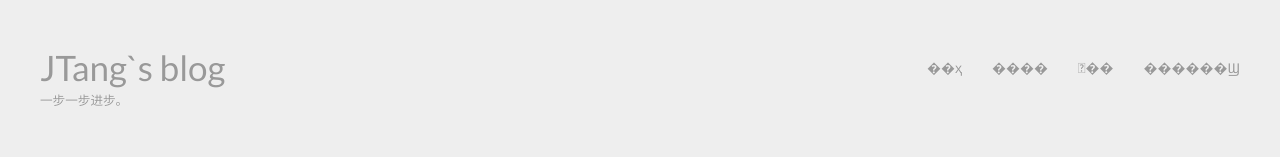
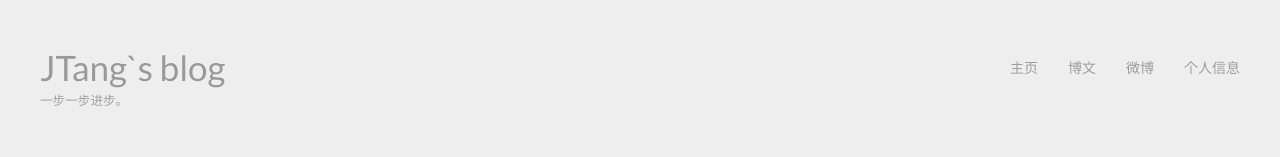
Before and after one commit to wjtang/wjtang.github.io, a plain HTML site: page 2016/03/27/hello-world/index.html in a window 1280 px wide. Shown: the top 157 px of the page. Drawn offline with nearby package versions, Linux system fonts and the light colour scheme.

Commit message:
Site updated: 2016-03-29 12:44:47

```diff
--- a/2016/03/27/hello-world/index.html
+++ b/2016/03/27/hello-world/index.html
@@ -35,13 +35,13 @@
 <nav id="main-nav" class="alignright">
   <ul>
 
-      <li><a href="/">��ҳ</a></li>
+      <li><a href="/">主页</a></li>
 
-      <li><a href="/archives">����</a></li>
+      <li><a href="/archives">博文</a></li>
 
-      <li><a href="/">΢��</a></li>
+      <li><a href="/">微博</a></li>
 
-      <li><a href="/">������Ϣ</a></li>
+      <li><a href="/">个人信息</a></li>
 
   </ul>
   <div class="clearfix"></div>
```
Also changed, not shown: 2016/03/28/my-new-post/index.html (+4 -4 lines), archives/2016/03/index.html (+4 -4 lines), archives/2016/index.html (+4 -4 lines), archives/index.html (+4 -4 lines), index.html (+4 -4 lines), tags/hello-world/index.html (+4 -4 lines).
